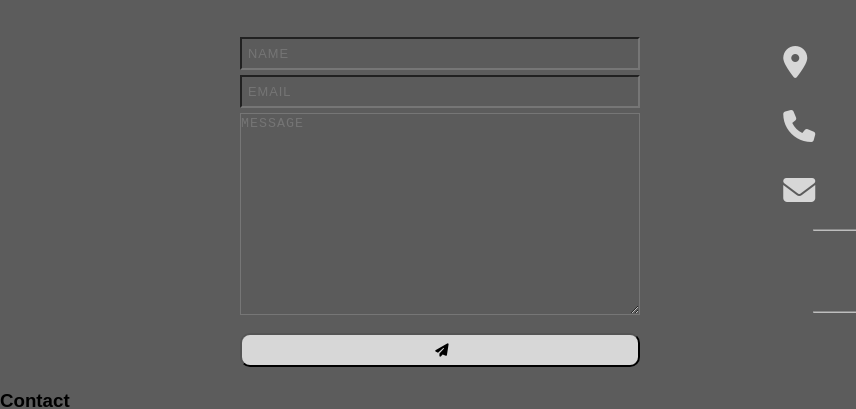
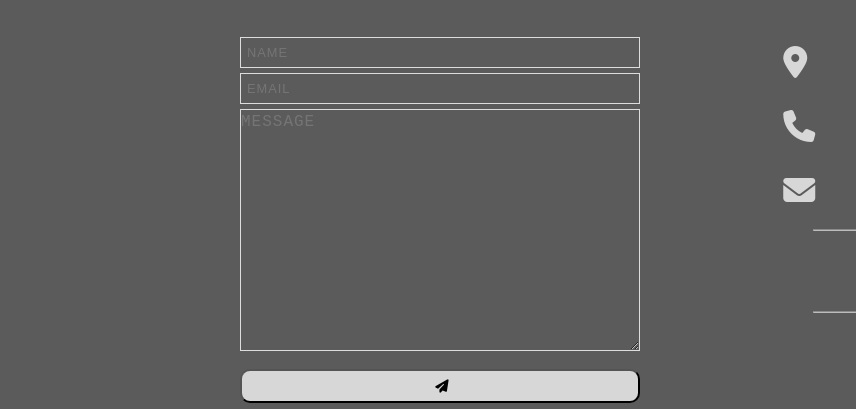
Before and after one commit to ahnaft7/CS601_TermProject_Tajwar, a plain HTML site: page contact.html in a window 1280 px wide. Shown: the part 213-622 px from the top of the page, 0-856 px from the left. Drawn offline with Linux system fonts and the light colour scheme.

Commit message:
contact color

```diff
--- a/CSS/style.css
+++ b/CSS/style.css
@@ -12,9 +12,11 @@ body {
     font-weight: 300;
     position: relative;
     min-height: 110vh;
-    background-color: rgb(92, 92, 92);
     padding-bottom: 100px;
+}
 
+body.contactbody {
+    background-color: rgb(91, 91, 91);
 }
 
 h1 {
@@ -194,6 +196,11 @@ form * {
     line-height: 1.5;
 }
 
+input, textarea {
+    outline: none;
+    border: 1px solid #ddd;
+}
+
 input:focus {
     box-shadow: 0 0 4px rgba(0, 150, 255, 0.5);
     border: 1px solid rgb(0, 150, 255);;
@@ -203,6 +210,10 @@ form input {
         margin-bottom: 5px;
         padding: 5px 6px;
         font-size: 0.8em;
+}
+
+textarea {
+    font-size: 1rem;;
 }
 
 .form-horizontal {
--- a/contact.html
+++ b/contact.html
@@ -9,7 +9,7 @@
     <script src="script.js"></script>
   </head>
 
-  <body>
+  <body class="contactbody">
     <header>
       <div class="container container-nav">
         <div class="titles">
```
